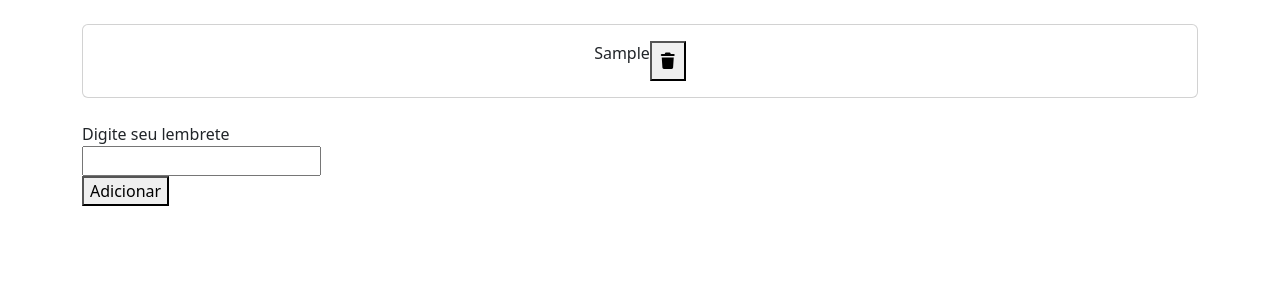
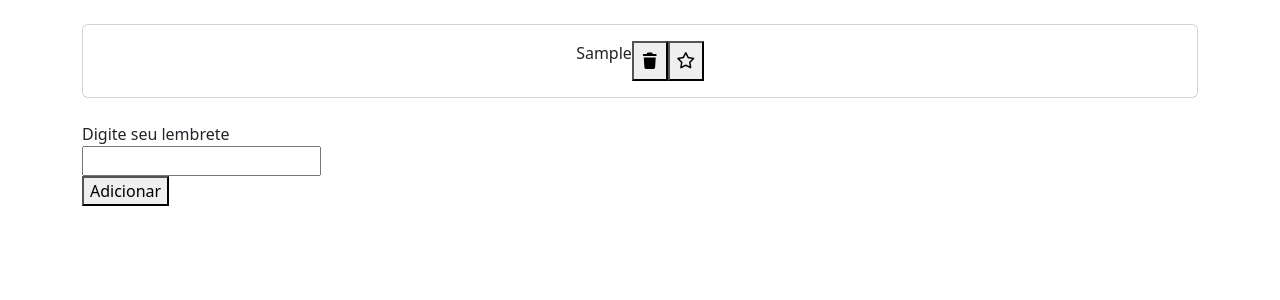
Before and after one commit to AlissonCurvina/prova-p1, a React (Vite) app: page / in a window 1280 px wide. Both pictures are taken after typing "Sample" into the empty fields and a click on the button "Adicionar". Shown: the top 300 px of the page. Built offline with nearby package versions, Linux system fonts and the light colour scheme.

Commit message:
feat(p1): favorita lembretes

```diff
--- a/src/App.jsx
+++ b/src/App.jsx
@@ -30,9 +30,8 @@ class App extends React.Component {
 	}
 
 	obterLembrete = () => {
-		const novoLembrete = this.obterValorInput()
+		const novoLembrete = [this.obterValorInput(), 0]
 		// this.setState({novoLembrete: this.obterValorInput()})
-
 
 		this.setState(stateAtual => ({
 			lembretes: [...stateAtual.lembretes, novoLembrete]
@@ -43,12 +42,43 @@ class App extends React.Component {
 
 	removerLembrete = (lembrete) => {
 		const listaLembretesAtual = [...this.state.lembretes]
-		const indiceElementoARemover = listaLembretesAtual.indexOf(lembrete)
+
+		const indiceElementoARemover = listaLembretesAtual.findIndex(elemento => {
+
+			const nome = elemento[0];
+
+			return nome === lembrete;
+		})
+
 		listaLembretesAtual.splice(indiceElementoARemover, 1)
 
 		this.setState({
 			lembretes: [...listaLembretesAtual]
 		})
+	}
+
+	alterarStatusFavoritoLembrete = (lembrete) => {
+		const listaLembretesAtual = [...this.state.lembretes]
+
+		const indiceElementoAAtualizar = listaLembretesAtual.findIndex(elemento => {
+
+			const nome = elemento[0];
+
+			return nome === lembrete;
+		})
+
+		const statusFavoritoAtual = listaLembretesAtual[indiceElementoAAtualizar][1]
+
+		if(statusFavoritoAtual) {
+			listaLembretesAtual[indiceElementoAAtualizar][1] = 0
+		} else {
+			listaLembretesAtual[indiceElementoAAtualizar][1] = 1
+		}
+
+		this.setState({
+			lembretes: [...listaLembretesAtual]
+		})
+
 	}
 
 	render() {
@@ -58,7 +88,9 @@ class App extends React.Component {
 					<div className="col">
 						<LembreteLista
 							lembretes={this.state.lembretes}
-							removerLembrete={this.removerLembrete}/>
+							removerLembrete={this.removerLembrete}
+							alterarStatusFavoritoLembrete={this.alterarStatusFavoritoLembrete}
+							/>
 					</div>
 				</div>
 				<div className="row mt-4">
--- a/src/LembreteLista.jsx
+++ b/src/LembreteLista.jsx
@@ -5,14 +5,17 @@ export default class LembreteLista extends React.Component {
     return (
         <div>
             {this.props.lembretes.map(lembrete => (
-                <div key={lembrete}>
+                <div key={lembrete[0]}>
                     <div className="card">
                         <div className="card-body d-flex justify-content-center">
                             <div>
-                                <p className="text-center">{lembrete}</p>
+                                <p className="text-center">{lembrete[0]}</p>
                             </div>
-                            <button onClick={() => this.props.removerLembrete(lembrete)}>
+                            <button onClick={() => this.props.removerLembrete(lembrete[0])}>
                                 <i className="fa-trash fa-solid"></i>
+                            </button>
+                            <button onClick={() => this.props.alterarStatusFavoritoLembrete(lembrete[0])}>
+                                <i className={`fa-${lembrete[1] ? "solid" : "regular"} fa-star`}></i>
                             </button>
                         </div>
                     </div>
```
